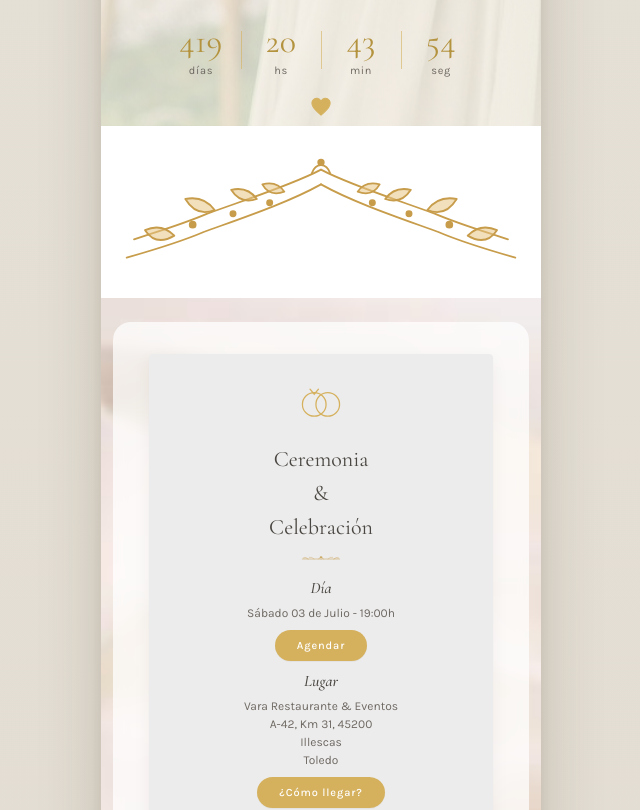
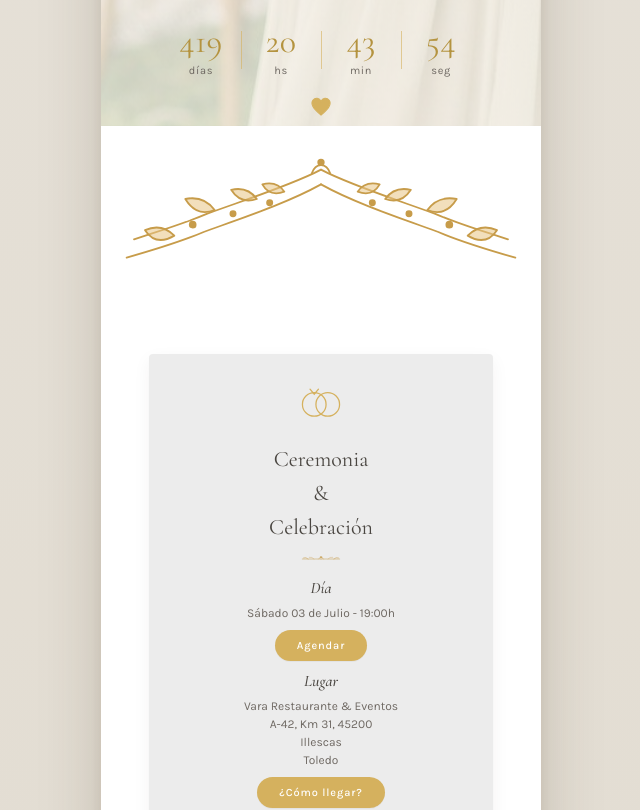
Before and after one commit to YerayCastillo13/BodaEugenioEsther, a React (Vite) app: page / in a window 1280 px wide. Shown: the part 542-1352 px from the top of the page, without its empty margins (319-959 px from the left). Built offline with nearby package versions, Linux system fonts and the light colour scheme; a web font is replaced by a local one.

Commit message:
Nuevo parallax fail v2

```diff
--- a/App.jsx
+++ b/App.jsx
@@ -320,34 +320,6 @@ function Invitation() {
   }, []);
 
   useEffect(() => {
-    const area = document.querySelector(".main-parallax-area");
-    if (!area) return;
-
-    let target = 0;
-    let current = 0;
-
-    const onScroll = () => {
-      target = window.scrollY;
-    };
-
-    const animate = () => {
-      current += (target - current) * 0.05;
-
-      area.style.setProperty(
-        "--parallax-y",
-        `${current * 0.15}px`
-      );
-
-      requestAnimationFrame(animate);
-    };
-
-    window.addEventListener("scroll", onScroll, { passive: true });
-    animate();
-
-    return () => window.removeEventListener("scroll", onScroll);
-  }, []);
-
-  useEffect(() => {
     const els = [
       { ref: heroDateRef, speed: 0.03 },
       { ref: heroNamesRef, speed: 0.05 },
@@ -494,8 +466,6 @@ function Invitation() {
 
       {/* <SectionDivider from="#faf5ec" to="#ffffff" /> */}
 
-      <div className="main-parallax-area">
-
       {/* ======= COUNTDOWN ======= */}
 
 
@@ -630,7 +600,6 @@ function Invitation() {
           Desarrollado con <span className="heart">♥</span>
         </div>
       </footer>
-      </div>
 
       {/* ======= MODALS ======= */}
       <ConfirmModal open={modal === "confirm"} onClose={() => setModal(null)} onSubmit={() => { setModal(null); window.open("https://wa.me/34685976684?text=" + (document.querySelector('.txtAsistenteAcompanante').value != '' ? "Somos " : "Soy ") + document.querySelector('.txtAsistentePrincipal').value + (document.querySelector('.txtAsistenteAcompanante').value ? " y " + document.querySelector('.txtAsistenteAcompanante').value : "") + " Quiero confirmar mi asistencia a vuestra boda 🥳" + (document.querySelector('.txtAsistenteRestriccionesAlimentarias').value ? " Tengo restricciones alimentarias: " + document.querySelector('.txtAsistenteRestriccionesAlimentarias').value : ""), "_blank"); }} />
--- a/index.html
+++ b/index.html
@@ -87,8 +87,7 @@
   .invite {
     width: 440px;
     max-width: calc(100vw - 16px);
-    /* background: var(--white); */
-    background: transparent;
+    background: var(--white);
     box-shadow: 0 20px 60px rgba(60, 45, 20, 0.18), 0 4px 12px rgba(60, 45, 20, 0.08);
     overflow: hidden;
     position: relative;
@@ -843,7 +842,7 @@
     background: #fafafa;
     outline: none;
   }
-  .modal-field:focus { border-color: var(--gold); background: transparent; }
+  .modal-field:focus { border-color: var(--gold); background: #fff; }
   .modal-row {
     display: flex; gap: 10px;
     justify-content: center;
@@ -1156,36 +1155,6 @@
     border-radius: 18px;
     margin: 24px 12px;
   }
-
-  .main-parallax-area {
-    position: relative;
-    overflow: hidden;
-  }
-
-  .main-parallax-area::before {
-    content: "";
-    position: absolute;
-
-    top: -300px;
-    left: 0;
-    right: 0;
-    bottom: 0;
-
-    background-image: url("/images/parallax.jpg");
-    background-size: cover;
-    background-position: center;
-    background-repeat: no-repeat;
-
-    transform: translateY(var(--parallax-y, 0px));
-    will-change: transform;
-
-    z-index: 0;
-  }
-
-  .main-parallax-area > * {
-    position: relative;
-    z-index: 1;
-  }
 </style>
 </head>
 <body>
```
